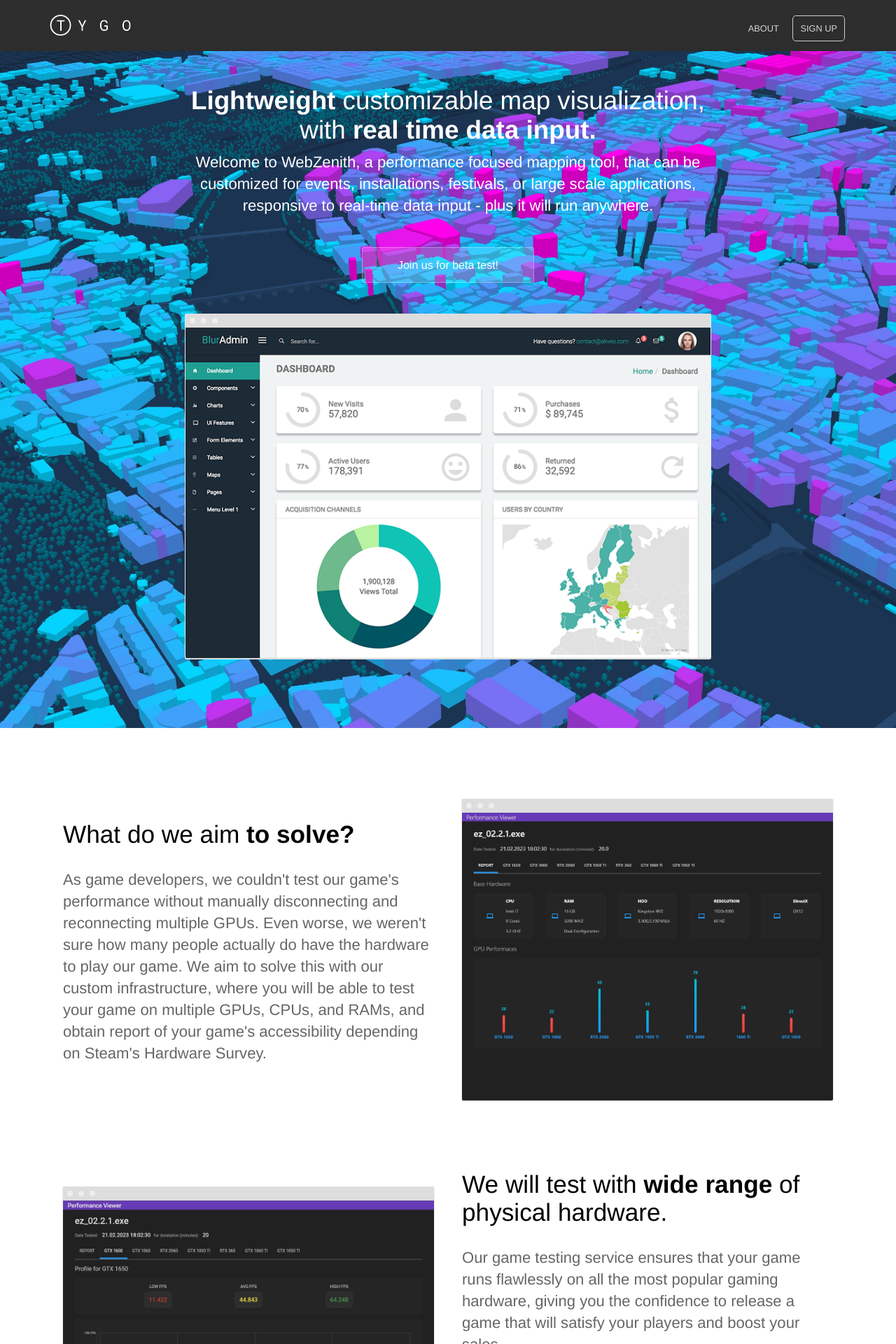
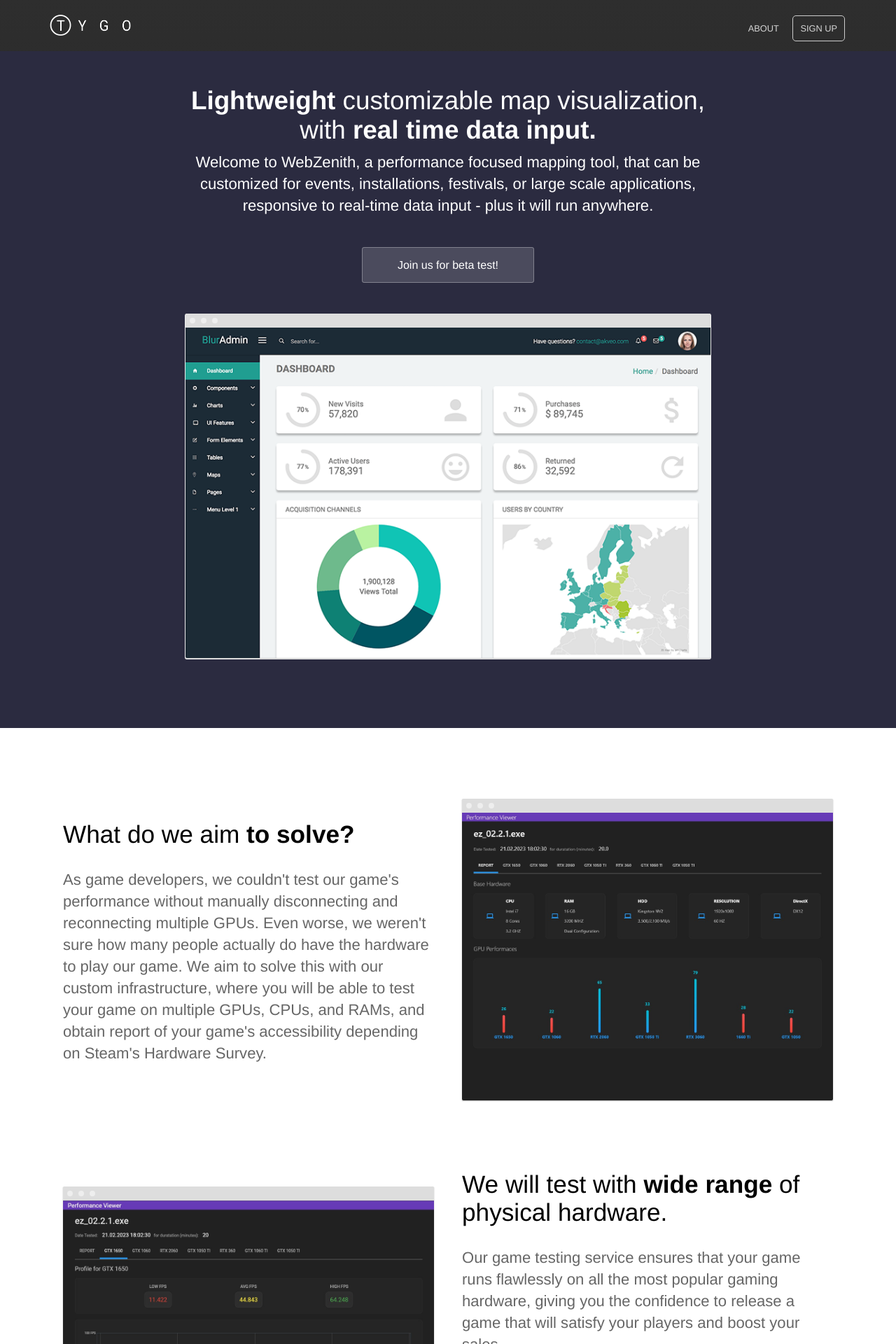
Before and after one commit to stdiomapper/web, a Jekyll site: the page built from index.html, in a window 1280 px wide. Shown: the top 1920 px of the page at 70% size. Built offline with Jekyll 4.4.1, drawn with Linux system fonts in a browser that asks for light colours.

Commit message:
background test

```diff
--- a/_sass/landing-page.scss
+++ b/_sass/landing-page.scss
@@ -36,7 +36,7 @@
 	text-align: center;
 	/* background: linear-gradient(to bottom, $middle-gradient-color 0%, $secondary-brand-color 100%) no-repeat #a05fb7; */
 	padding-top: 50px;
-	background-image: url('../images/hero_background.jpg');
+	background-image: '{{ site.url }}/images/hero_background.jpg';
 	background-size: cover;
 	background-position: center;
 
```
